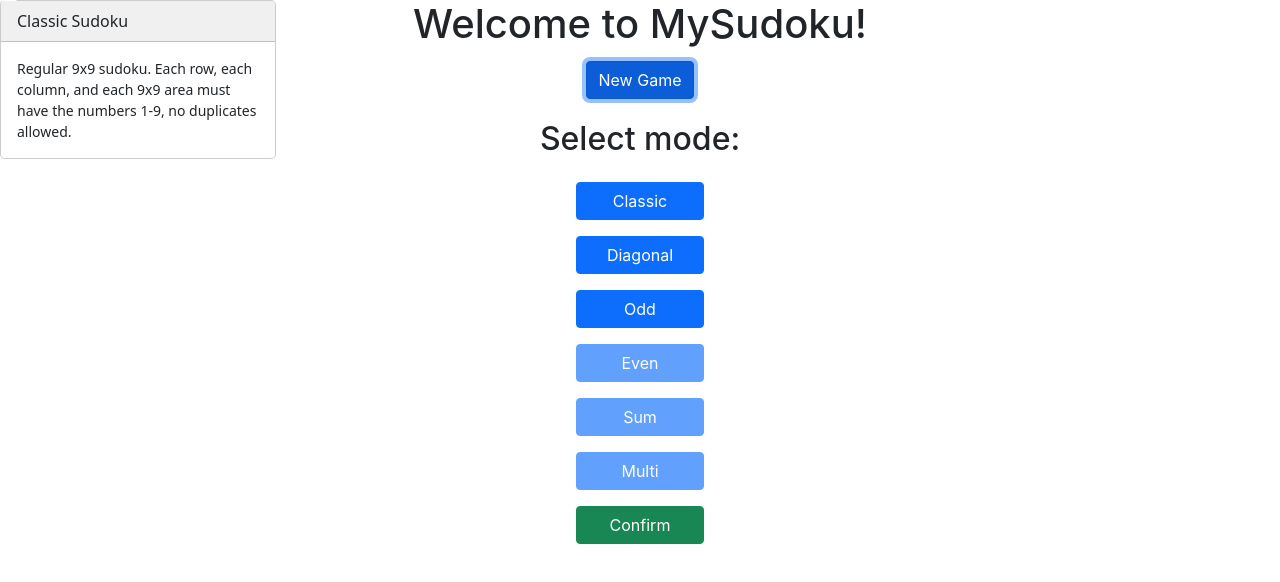
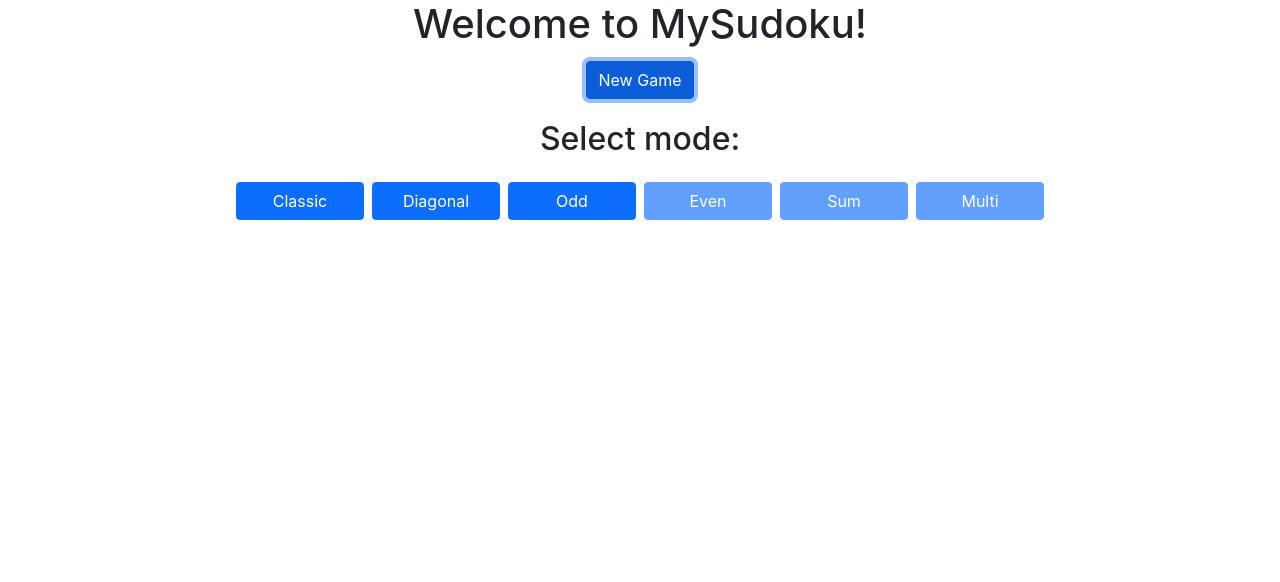
Before and after one commit to mcken-vince/mysudoku, a React (Create React App) app: page / in a window 1280 px wide. Both pictures are taken after a click on the button "New Game". Shown: the top 582 px of the page. Built offline with nearby package versions, Linux system fonts and the light colour scheme.

Commit message:
Change styling of SelectSudokuMode component, use flex & flex-wrap, show description below when a mode is selected

```diff
--- a/src/components/SelectSudokuMode.tsx
+++ b/src/components/SelectSudokuMode.tsx
@@ -44,11 +44,14 @@ const SelectSudokuMode = (props: SelectSudokuModeProps) => {
   return (
     <div className='select-mode-container'>
       <h2>Select mode:</h2>
+
+      <div className='buttons-container'>
+
         <Button
           variant={selectedMode === 'classic' ? 'secondary' : 'primary'}
           className='classic-button'
           onClick={() => setSelectedMode('classic')}
-        >
+          >
           Classic
         </Button>
 
@@ -61,16 +64,24 @@ const SelectSudokuMode = (props: SelectSudokuModeProps) => {
         </Button>
 
 
-      <Button variant={selectedMode === 'odd' ? 'secondary' : 'primary'}className='odd-button' onClick={() => setSelectedMode('odd')}>Odd</Button>
-      <Button variant={selectedMode === 'even' ? 'secondary' : 'primary'}disabled className='even-button' onClick={() => setSelectedMode('even')}>Even</Button>
-      <Button variant={selectedMode === 'sum' ? 'secondary' : 'primary'}disabled className='sum-button' onClick={() => setSelectedMode('sum')}>Sum</Button>
-      <Button variant={selectedMode === 'multi' ? 'secondary' : 'primary'} disabled className='multi-button' onClick={() => setSelectedMode('multi')}>Multi</Button>
-      <Button className='confirm-button' variant='success' onClick={() => onConfirm(selectedMode)}>Confirm</Button>
+        <Button variant={selectedMode === 'odd' ? 'secondary' : 'primary'}className='odd-button' onClick={() => setSelectedMode('odd')}>Odd</Button>
+        <Button variant={selectedMode === 'even' ? 'secondary' : 'primary'}disabled className='even-button' onClick={() => setSelectedMode('even')}>Even</Button>
+        <Button variant={selectedMode === 'sum' ? 'secondary' : 'primary'}disabled className='sum-button' onClick={() => setSelectedMode('sum')}>Sum</Button>
+        <Button variant={selectedMode === 'multi' ? 'secondary' : 'primary'} disabled className='multi-button' onClick={() => setSelectedMode('multi')}>Multi</Button>
+      </div>
 
-      <Popover placement='bottom'  id='popover' show={selectedMode && displayDescription ? true : false}>
-      <Popover.Header>{displayDescription && displayDescription.title}</Popover.Header>
-      <Popover.Body>{displayDescription && displayDescription.description}</Popover.Body>
-    </Popover>
+      { selectedMode && displayDescription &&
+        <>
+          <div className='description'>
+            <div className='description-header'>
+              <h3 className='description-title'>{displayDescription && displayDescription.title}</h3>
+              <Button className='confirm-button' variant='success' onClick={() => onConfirm(selectedMode)}>Continue</Button>
+            </div>
+            <p className='description-body'>{displayDescription && displayDescription.description}</p>
+          </div>
+
+        </>
+      }
     </div>
   );
 };
--- a/src/styles/SelectSudokuMode.scss
+++ b/src/styles/SelectSudokuMode.scss
@@ -1,11 +1,36 @@
 .select-mode-container {
-
   margin-top: 1em;
   display: flex;
   flex-direction: column;
   gap: 1em;
   align-items: center;
-  button {
-    width: 8em;
+  margin-bottom: 1em;
+
+  .buttons-container {
+    display: flex;
+    flex-wrap: wrap;
+    gap: .5em;
+    align-items: center;
+    justify-content: center;
+    button {
+      width: 8em;
+    }
+
+  }
+
+  .description {
+    width: 100%;
+
+    .description-header {
+      display: flex;
+      justify-content: space-between;
+    }
+    display: flex;
+    flex-direction: column;
+    margin: 1em;
+    padding: 1em;
+    border-radius: 25px 25px;
+    border: 2px black dotted;
+
   }
 }
```
